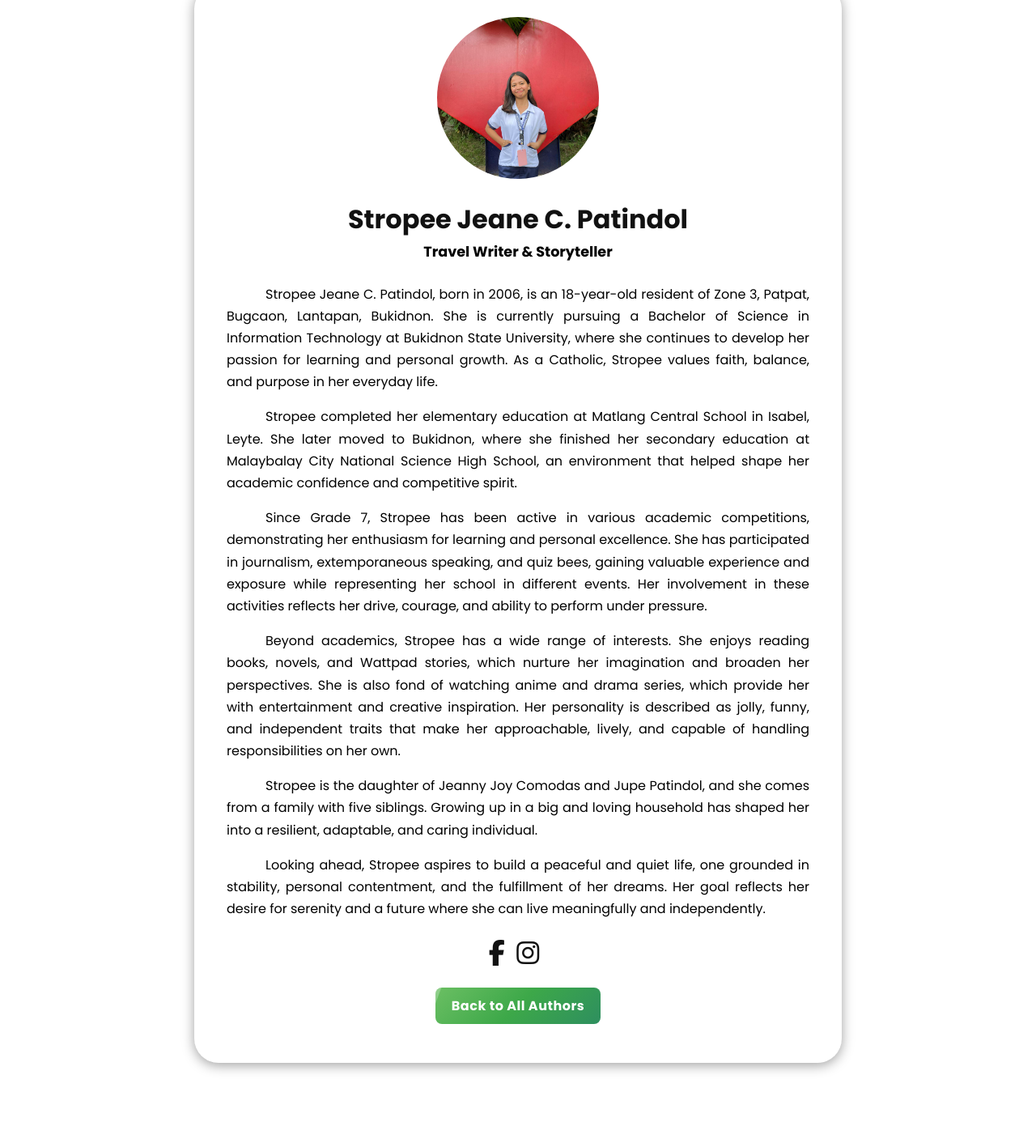
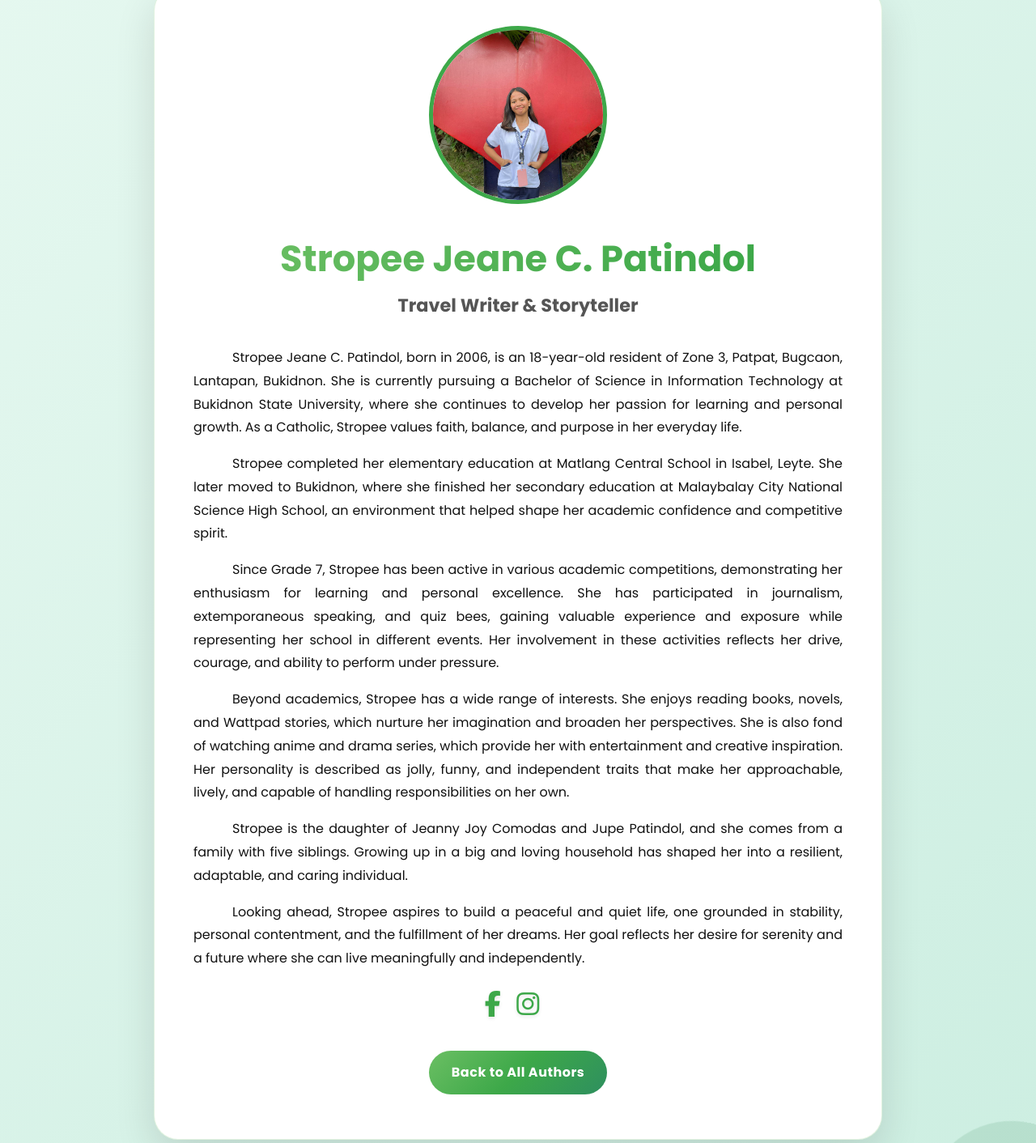
Before and after one commit to hannahmaeyecyec/Blog, a plain HTML site: page authors/author1-stropee.html in a window 1280 px wide. Shown: the part 147-1559 px from the top of the page at 81% size. Drawn offline with Linux system fonts and the light colour scheme.

Commit message:
update authors/authors-style.css, contact.html, main.css

```diff
--- a/authors/authors-style.css
+++ b/authors/authors-style.css
@@ -121,7 +121,7 @@ body.dark .glass-header {
 }
 
 .main-nav a:hover {
-  color: #000000;
+  color: #fed955;
   transform: scale(1.1);
 }
 
@@ -132,7 +132,7 @@ body.dark .glass-header {
   left: 0;
   width: 0%;
   height: 3px;
-  background: rgb(0, 0, 0);
+  background: #fed955;
   border-radius: 3px;
   transition: width 0.3s ease;
 }
@@ -157,8 +157,28 @@ body.dark .glass-header {
   text-shadow: 0 0 8px rgba(255, 255, 255, 0.838);
 }
 
+nav li.active a {
+  color: #fed955;
+  position: relative;
+  font-weight: bold;
+}
 
-/* ========== Footer ========== */
+nav li.active a::after {
+  content: '';
+  position: absolute;
+  bottom: 0px;
+  left: 0;
+  width: 100%;
+  height: 3px;
+  background: #fed955;
+  border-radius: 3px;
+}
+
+
+
+
+
+/* ===== Footer ===== */
 .site-footer {
   text-align: center;
   padding: 1.5rem 1rem;
@@ -175,114 +195,169 @@ body.dark .site-footer {
 }
 
 
+
+
+
 /* ========== Biography ========== */
 .author-bio {
-  padding: 3rem 1rem;
+  padding: 5rem 1rem;
+  background: linear-gradient(135deg, #e6f8f0, #cceee1);
+  position: relative;
+  overflow: hidden;
+}
+
+.author-bio::before,
+.author-bio::after {
+  content: "";
+  position: absolute;
+  border-radius: 50%;
+  z-index: 0;
+  animation: floatCircle 8s ease-in-out infinite alternate;
+}
+
+.author-bio::before {
+  top: -60px;
+  left: -60px;
+  width: 180px;
+  height: 180px;
+  background: rgba(107, 191, 99, 0.2);
+}
+
+.author-bio::after {
+  bottom: -80px;
+  right: -80px;
+  width: 220px;
+  height: 220px;
+  background: rgba(62, 139, 95, 0.15);
+}
+
+@keyframes floatCircle {
+  0% { transform: translateY(0) rotate(0deg); }
+  50% { transform: translateY(-15px) rotate(15deg); }
+  100% { transform: translateY(0) rotate(0deg); }
 }
 
 .bio-container {
-  max-width: 800px;
-  margin: 5rem auto;
+  max-width: 900px;
+  margin: 50px auto;
   border-radius: 30px;
-  box-shadow: 0 3px 15px rgba(0, 0, 0, 0.377);
-  padding: 2.5rem;
-  object-position: center;
+  box-shadow: 0 20px 50px rgba(0, 0, 0, 0.12);
+  padding: 3rem;
   text-align: center;
-  background-color: white;
+  background-color: #ffffff;
+  position: relative;
+  z-index: 1;
+  transition: transform 0.3s ease, box-shadow 0.3s ease, background 0.3s ease;
+  border: 1px solid rgba(107, 191, 99, 0.2);
 }
 
-body.dark .author-bio {
-  color: white;
+.bio-container:hover {
+  transform: translateY(-10px);
+  box-shadow: 0 25px 60px rgba(0, 0, 0, 0.18);
+  background: linear-gradient(135deg, #f0fdf6, #e0f7ed);
 }
+
 .bio-image img {
-  width: 200px;
-  height: 200px;
+  width: 220px;
+  height: 220px;
   object-fit: cover;
   border-radius: 50%;
-  margin-bottom: 1rem;
-  border: 4px solid var(--primary);
+  border: 5px solid #3da849;
+  margin-bottom: 1.5rem;
+  transition: transform 0.4s ease, box-shadow 0.4s ease, border 0.4s ease;
+}
+
+.bio-image img:hover {
+  transform: scale(1.08) rotate(3deg);
+  box-shadow: 0 15px 35px rgba(0, 0, 0, 0.25);
+  border-color: #6bbf63;
 }
 
 .bio-text h1 {
-  font-size: 2rem;
-  color: var(--primary);
-  margin-bottom: 0.1rem;
+  font-size: 2.8rem;
+  background: linear-gradient(135deg, #6bbf63, #3da849, #2e8f5f);
+  background-size: 200% 200%;
+  -webkit-background-clip: text;
+  -webkit-text-fill-color: transparent;
+  background-clip: text;
+  animation: gradientShift 5s ease infinite, fadeInUp 1s forwards;
+  display: inline-block;
+  margin-bottom: 0.3rem;
 }
 
 .bio-text h2 {
-  font-size: 1.1rem;
+  font-size: 1.4rem;
   color: #555;
-  margin-bottom: 1.5rem;
-
+  margin-bottom: 2rem;
+  animation: fadeInUp 1s 0.2s forwards;
 }
 
 .bio-text p {
-  line-height: 1.7;
+  line-height: 1.8;
   margin-bottom: 1rem;
   text-align: justify;
   text-indent: 3em;
+  opacity: 0;
+  animation: fadeInUp 1s 0.4s forwards;
 }
 
-body.dark .bio-text h1, .bio-text h2, .bio-text p {
-  color:black;
+@keyframes fadeInUp {
+  0% { opacity: 0; transform: translateY(20px); }
+  100% { opacity: 1; transform: translateY(0); }
 }
 
-.bio-text ul {
-  list-style: disc;
-  padding-left: 1.5rem;
-  margin-bottom: 1.5rem;
-  text-align: left;
+@keyframes gradientShift {
+  0% { background-position: 0% 50%; }
+  50% { background-position: 100% 50%; }
+  100% { background-position: 0% 50%; }
 }
 
 .social-links a {
-  margin-right: 10px;
-  color: var(--primary);
+  margin-right: 15px;
   font-size: 2rem;
-  transition: var(--transition);
-  gap: 80px;
+  color: #3da849;
+  transition: all 0.3s ease;
+  text-shadow: 0 2px 4px rgba(0,0,0,0.1);
 }
 
 .social-links a:hover {
-  color: #2e7030;
+  color: #6bbf63;
+  transform: scale(1.25);
+  text-shadow: 0 4px 12px rgba(0,0,0,0.2);
 }
 
 .back-btn {
   display: inline-block;
-  margin-top: 1rem;
-  padding: 10px 20px;
-  border-radius: 8px;
+  margin-top: 2rem;
+  padding: 14px 28px;
+  border-radius: 30px;
   background: linear-gradient(135deg, #6bbf63, #3da849, #2e8f5f);
-  color: #ffffff;
+  color: #fff;
   text-decoration: none;
   font-weight: 600;
   letter-spacing: 0.5px;
-  transition: 0.3s ease;
   position: relative;
   overflow: hidden;
+  transition: all 0.4s ease;
 }
 
 .back-btn:hover {
-  transform: translateY(-3px);
-  box-shadow: 0 8px 18px rgba(0, 128, 0, 0.35);
-}
-
-.back-btn:active {
-  transform: scale(0.94);
-  box-shadow: 0 4px 10px rgba(0, 128, 0, 0.2);
+  transform: translateY(-4px) scale(1.05);
+  box-shadow: 0 15px 35px rgba(0, 128, 0, 0.35);
 }
 
 .back-btn::after {
   content: "";
   position: absolute;
   top: 0;
-  left: -100%;
+  left: -120%;
   width: 100%;
   height: 100%;
   background: rgba(255, 255, 255, 0.25);
   transform: skewX(-20deg);
-  transition: 0.4s ease;
+  transition: 0.5s ease;
 }
 
 .back-btn:hover::after {
-  left: 100%;
+  left: 120%;
 }
--- a/main.css
+++ b/main.css
@@ -672,7 +672,6 @@ body.dark .fun-facts .section-title::after {
 }
 
 .blog-intro h3 {
-  margin-bottom: 15px;
   text-transform: uppercase;
   padding-bottom: 8px;
   font-family: 'Bebas Neue', sans-serif;
```
Also changed, not shown: contact.html (+1 -1 lines).
